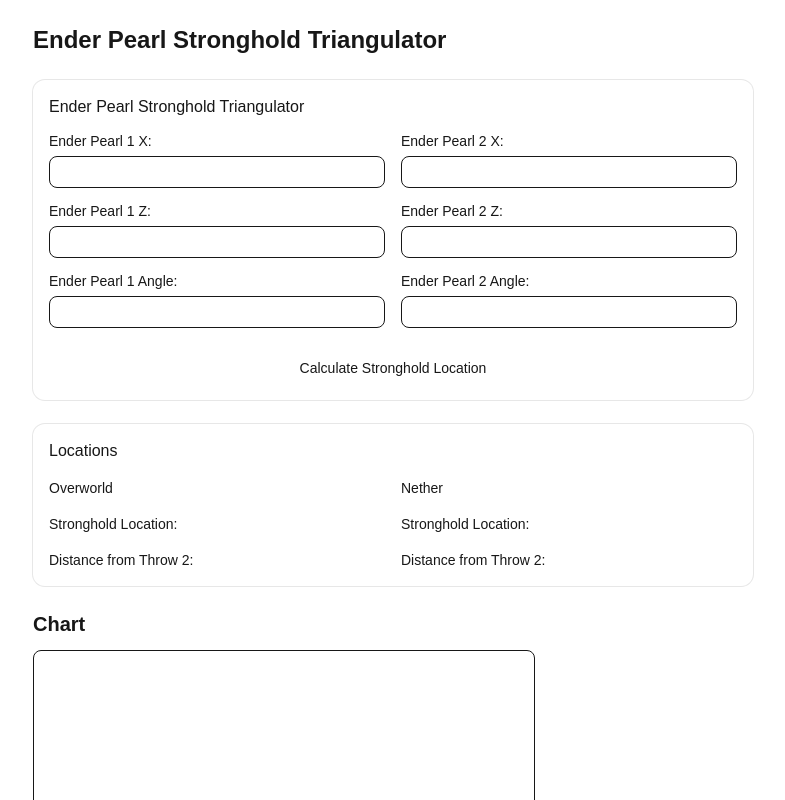
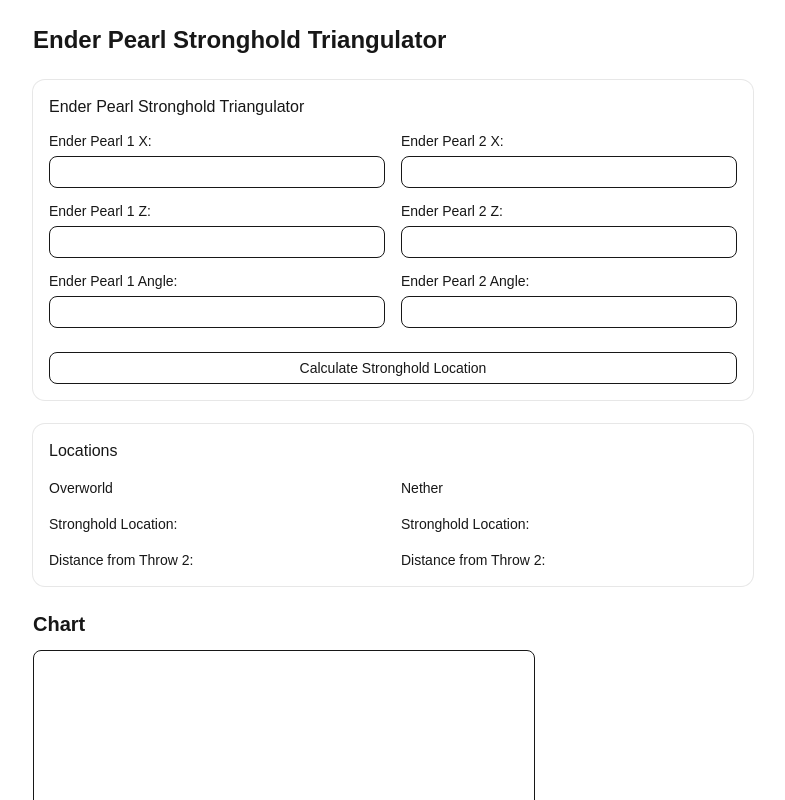
Before and after one commit to Adam-Kelly-05/Ender-Pearl-Stronghold-Triangulator, a Next.js app: page / in a window 1280 px wide. Shown: the top 800 px of the page, without its empty margins (247-1032 px from the left). Built offline with nearby package versions, Linux system fonts and the light colour scheme.

Commit message:
Made button more obvious

```diff
--- a/src/app/page.tsx
+++ b/src/app/page.tsx
@@ -109,7 +109,11 @@ export default function Home() {
                 />
               </div>
             </div>
-            <Button type="submit" id="submit" className="mt-6 w-full">
+            <Button
+              type="submit"
+              id="submit"
+              className="mt-6 w-full border-1 border-primary"
+            >
               Calculate Stronghold Location
             </Button>
           </form>
```
